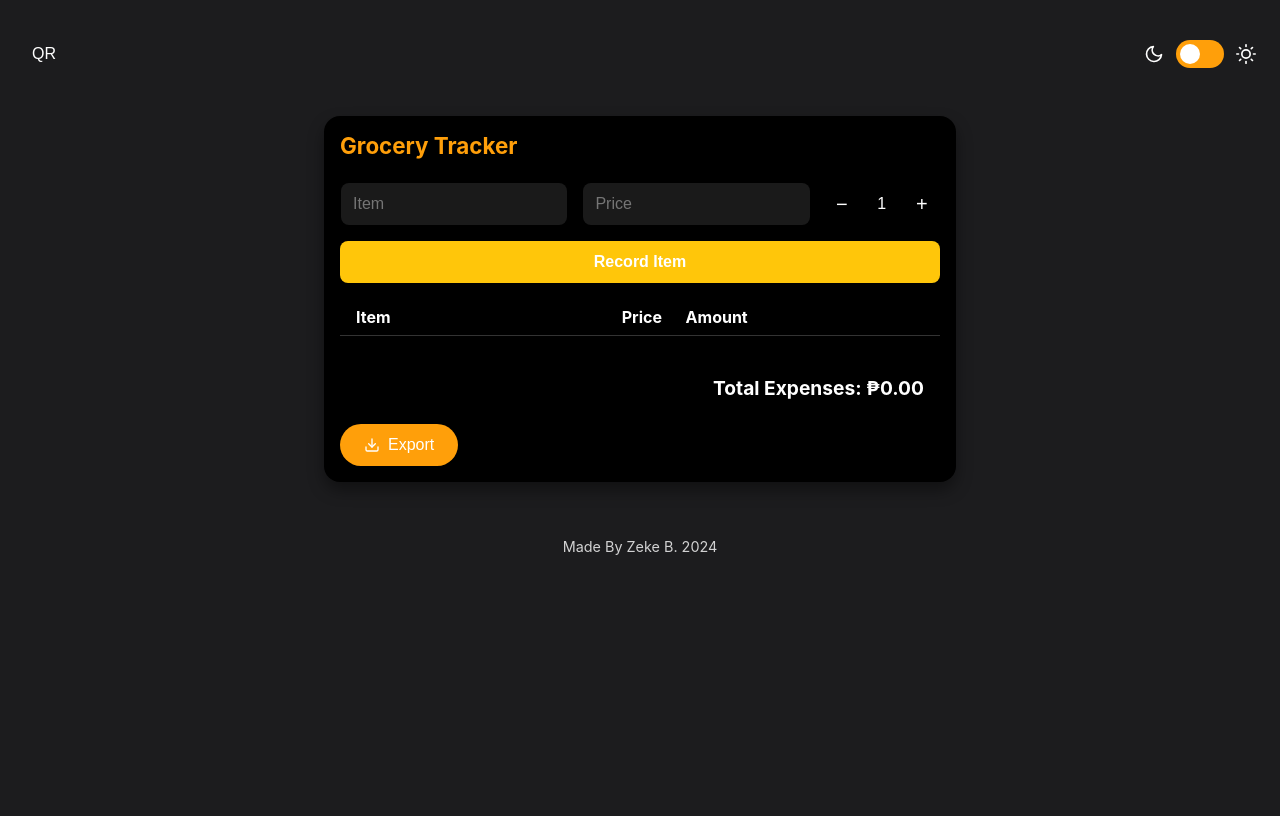
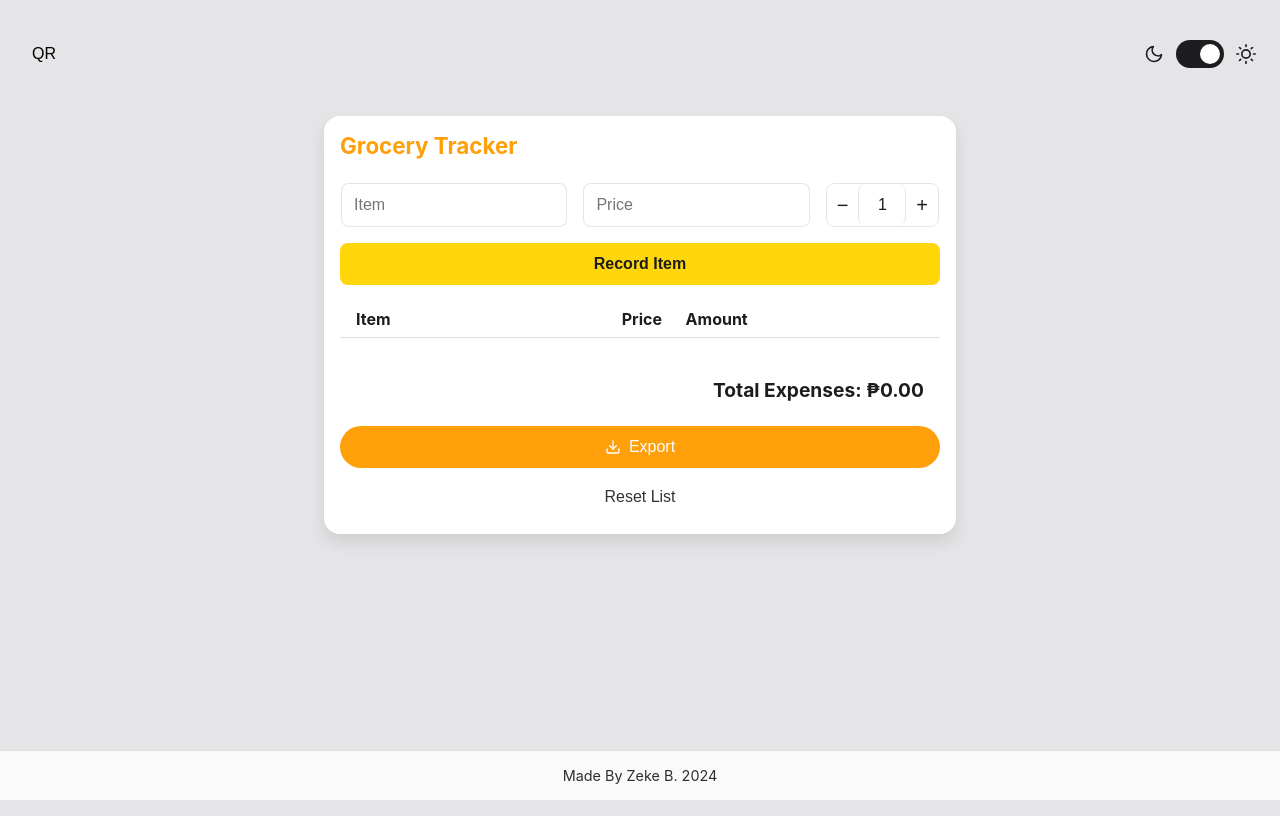
Before and after one commit to zeke0801/GroceryTrackerByZ, a React (Create React App) app: page / in a window 1280 px wide. Built offline with nearby package versions, Linux system fonts and the light colour scheme.

Commit message:
Update: Add localStorage for data persistence, update app icon, improve footer and reset button styling

```diff
--- a/public/index.html
+++ b/public/index.html
@@ -2,42 +2,19 @@
 <html lang="en">
   <head>
     <meta charset="utf-8" />
-    <link rel="icon" href="%PUBLIC_URL%/grocerytracker.png" />
+    <link rel="icon" href="%PUBLIC_URL%/grocerytrackerz.png" />
     <meta name="viewport" content="width=device-width, initial-scale=1" />
     <meta name="theme-color" content="#000000" />
     <meta
       name="description"
       content="GroceryTrackerZ - A minimalist iOS-inspired grocery expense tracker"
     />
-    <link rel="apple-touch-icon" href="%PUBLIC_URL%/grocerytracker.png" />
-    <!--
-      manifest.json provides metadata used when your web app is installed on a
-      user's mobile device or desktop. See https://developers.google.com/web/fundamentals/web-app-manifest/
-    -->
+    <link rel="apple-touch-icon" href="%PUBLIC_URL%/grocerytrackerz.png" />
     <link rel="manifest" href="%PUBLIC_URL%/manifest.json" />
-    <!--
-      Notice the use of %PUBLIC_URL% in the tags above.
-      It will be replaced with the URL of the `public` folder during the build.
-      Only files inside the `public` folder can be referenced from the HTML.
-
-      Unlike "/favicon.ico" or "favicon.ico", "%PUBLIC_URL%/favicon.ico" will
-      work correctly both with client-side routing and a non-root public URL.
-      Learn how to configure a non-root public URL by running `npm run build`.
-    -->
     <title>GroceryTrackerZ</title>
   </head>
   <body>
     <noscript>You need to enable JavaScript to run this app.</noscript>
     <div id="root"></div>
-    <!--
-      This HTML file is a template.
-      If you open it directly in the browser, you will see an empty page.
-
-      You can add webfonts, meta tags, or analytics to this file.
-      The build step will place the bundled scripts into the <body> tag.
-
-      To begin the development, run `npm start` or `yarn start`.
-      To create a production bundle, use `npm run build` or `yarn build`.
-    -->
   </body>
 </html>
--- a/src/App.css
+++ b/src/App.css
@@ -63,6 +63,7 @@ body.light {
 
 .app-container {
   padding-top: 1rem;
+  padding-bottom: 4rem;
 }
 
 .theme-toggle {
@@ -986,7 +987,6 @@ input:checked + .slider:before {
 
 .export-btn {
   margin-top: 0.5rem;
-  background: var(--orange);
   color: white;
   border: none;
   padding: 0.75rem 1.5rem;
@@ -997,31 +997,31 @@ input:checked + .slider:before {
   transition: opacity 0.2s;
   display: flex;
   align-items: center;
+  justify-content: center;
   gap: 0.5rem;
+  width: 100%;
+}
+
+.export-btn:first-of-type {
+  background: #ff9f0a;
+}
+
+.export-btn:last-of-type {
+  background: none;
+  color: var(--text);
+  opacity: 0.8;
 }
 
 .export-btn:active {
   opacity: 0.8;
 }
 
-.dark .export-btn {
+.dark .export-btn:first-of-type {
   background: #ff9f0a;
-  color: white;
 }
 
-.light .export-btn {
+.light .export-btn:first-of-type {
   background: #ff9f0a;
-  color: white;
-}
-
-.export-btn svg {
-  width: 1rem;
-  height: 1rem;
-}
-
-.export-btn:disabled {
-  opacity: 0.5;
-  cursor: not-allowed;
 }
 
 .total-expenses {
@@ -1258,6 +1258,74 @@ input {
   background: var(--button-bg);
 }
 
+.modal-overlay {
+  position: fixed;
+  top: 0;
+  left: 0;
+  right: 0;
+  bottom: 0;
+  background: rgba(0, 0, 0, 0.7);
+  display: flex;
+  justify-content: center;
+  align-items: center;
+  z-index: 1000;
+}
+
+.modal {
+  background: var(--background);
+  padding: 1.5rem;
+  border-radius: 1rem;
+  text-align: center;
+  width: 80%;
+  max-width: 320px;
+}
+
+.modal p {
+  margin-bottom: 1.5rem;
+  color: var(--text);
+}
+
+.modal-buttons {
+  display: flex;
+  justify-content: space-between;
+  gap: 1rem;
+}
+
+.modal-buttons button {
+  flex: 1;
+  padding: 0.75rem;
+  border-radius: 0.75rem;
+  border: none;
+  font-size: 1rem;
+  cursor: pointer;
+  transition: opacity 0.2s;
+}
+
+.modal-buttons button:first-child {
+  background: var(--background);
+  border: 1px solid var(--border-color);
+  color: var(--text);
+}
+
+.modal-buttons button.delete-btn {
+  background: #ff3b30;
+  color: white;
+}
+
+.modal-buttons button:active {
+  opacity: 0.8;
+}
+
+.dark .modal {
+  background: #1c1c1e;
+  border: 1px solid #38383a;
+}
+
+.light .modal {
+  background: white;
+  box-shadow: 0 2px 10px rgba(0, 0, 0, 0.1);
+}
+
 .delete-modal-overlay {
   position: fixed;
   top: 0;
@@ -1327,10 +1395,24 @@ input {
 }
 
 .app-footer {
+  position: fixed;
+  bottom: 0;
+  left: 0;
+  right: 0;
   text-align: center;
   padding: 1rem;
-  margin-top: 1rem;
   color: var(--text);
   font-size: 0.9rem;
   opacity: 0.8;
+  background: var(--background);
+  border-top: 1px solid var(--border-color);
 }
+
+.header {
+  position: relative;
+  padding: 1rem;
+  display: flex;
+  justify-content: space-between;
+  align-items: center;
+  border-bottom: 1px solid var(--border-color);
+}
--- a/src/App.js
+++ b/src/App.js
@@ -3,13 +3,20 @@ import './App.css';
 import { FiMoon, FiSun, FiTrash2, FiDownload } from 'react-icons/fi';
 import { jsPDF } from 'jspdf';
 import { QRCodeSVG } from 'qrcode.react';
+import { MdRefresh } from 'react-icons/md';
 
 function App() {
-  const [darkMode, setDarkMode] = React.useState(true);
-  const [expenses, setExpenses] = React.useState([]);
+  const [darkMode, setDarkMode] = React.useState(
+    localStorage.getItem('darkMode') === 'true'
+  );
+  const [expenses, setExpenses] = React.useState(() => {
+    const savedExpenses = localStorage.getItem('expenses');
+    return savedExpenses ? JSON.parse(savedExpenses) : [];
+  });
   const [currentAmount, setCurrentAmount] = React.useState('0');
   const [showQR, setShowQR] = React.useState(false);
   const [deleteItemId, setDeleteItemId] = React.useState(null);
+  const [showResetConfirm, setShowResetConfirm] = React.useState(false);
 
   const toggleQR = () => {
     setShowQR(!showQR);
@@ -56,6 +63,25 @@ function App() {
     document.body.className = newTheme;
     document.documentElement.style.backgroundColor = newTheme === 'dark' ? '#000000' : '#ffffff';
   };
+
+  const handleReset = () => {
+    setShowResetConfirm(true);
+  };
+
+  const confirmReset = () => {
+    setExpenses([]);
+    setShowResetConfirm(false);
+  };
+
+  React.useEffect(() => {
+    localStorage.setItem('expenses', JSON.stringify(expenses));
+  }, [expenses]);
+
+  React.useEffect(() => {
+    localStorage.setItem('darkMode', darkMode);
+    document.documentElement.style.backgroundColor = darkMode ? '#000000' : '#ffffff';
+    document.body.className = darkMode ? 'dark' : 'light';
+  }, [darkMode]);
 
   React.useEffect(() => {
     // Set initial background color
@@ -125,16 +151,28 @@ function App() {
           onAddExpense={addExpense}
           onDeleteExpense={handleDeleteClick}
           totalExpenses={getTotalExpenses()}
+          onReset={handleReset}
         />
       </div>
       <footer className="app-footer">
         Made By Zeke B. 2024
       </footer>
+      {showResetConfirm && (
+        <div className="modal-overlay">
+          <div className="modal">
+            <p>Are you sure you want to remove all items?</p>
+            <div className="modal-buttons">
+              <button onClick={() => setShowResetConfirm(false)}>Cancel</button>
+              <button onClick={confirmReset} className="delete-btn">Reset All</button>
+            </div>
+          </div>
+        </div>
+      )}
     </div>
   );
 }
 
-const ExpenseTracker = ({ expenses, currentAmount, onAddExpense, onDeleteExpense, totalExpenses }) => {
+const ExpenseTracker = ({ expenses, currentAmount, onAddExpense, onDeleteExpense, totalExpenses, onReset }) => {
   const [itemName, setItemName] = React.useState('');
   const [price, setPrice] = React.useState('');
   const [amount, setAmount] = React.useState('1');
@@ -303,6 +341,9 @@ const ExpenseTracker = ({ expenses, currentAmount, onAddExpense, onDeleteExpense
           <FiDownload />
           <span>Export</span>
         </button>
+      <button className="export-btn" onClick={onReset}>
+        Reset List
+      </button>
     </div>
   );
 };
```
Also changed, not shown: public/grocerytracker.png (deleted), public/grocerytrackerz.png (added), public/manifest.json.
